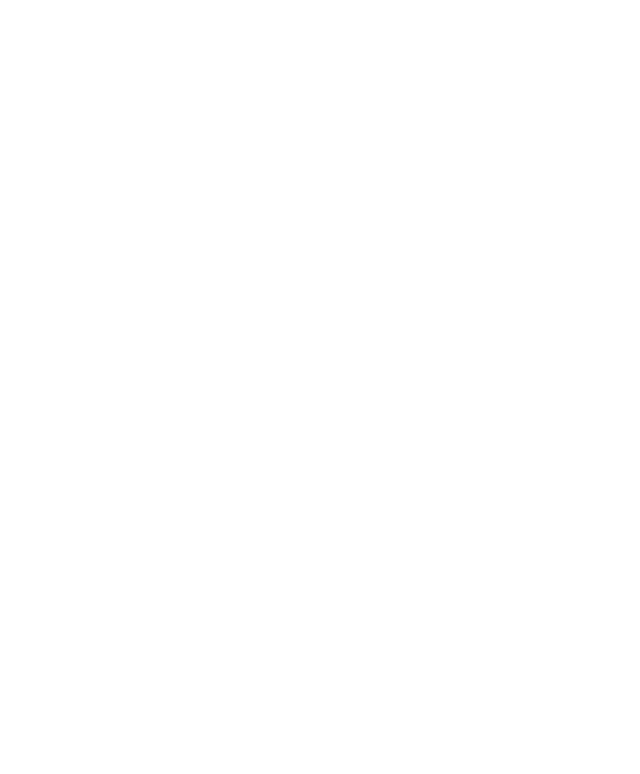
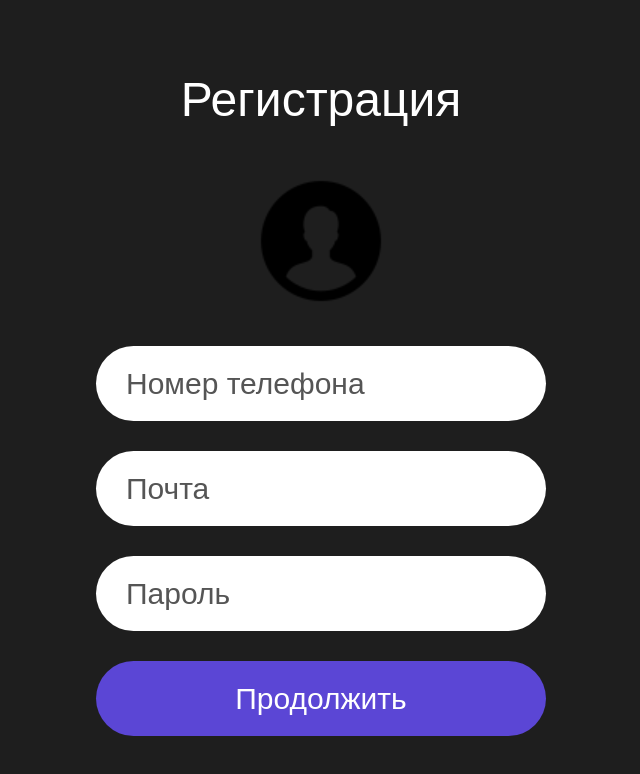
Before and after one commit to ktoto2007/messager, a React (Vite) app: page /registration in a window 1280 px wide. Before the commit this address had no page. Shown: the top 774 px of the page, without its empty margins (319-959 px from the left). Built offline with nearby package versions, Linux system fonts and the light colour scheme.

Commit message:
added registration page

```diff
--- a/src/main.tsx
+++ b/src/main.tsx
@@ -2,8 +2,9 @@
 import { createRoot } from 'react-dom/client'
 import './index.css'
 import {BrowserRouter, Routes, Route} from "react-router"
-import {ChatPage} from './pages/chatPage.tsx'
+import { ChatPage } from './pages/chatPage.tsx'
 import { LoginPage } from './pages/loginPage/loginPage.tsx'
+import { RegistrationPage } from './pages/registrationPage/registrationPage.tsx'
 
 
 createRoot(document.getElementById('root')!).render(
@@ -11,6 +12,7 @@
     <Routes>
       <Route path='/login' element={<LoginPage/>}/>
       <Route path='/chat' element={<ChatPage/>}/>
+      <Route path='/registration' element={<RegistrationPage/>}/>
     </Routes>
   </BrowserRouter>
 )
--- a/src/pages/loginPage/loginPage.css
+++ b/src/pages/loginPage/loginPage.css
@@ -8,7 +8,7 @@
     background-color: #1E1E1E;
     height: 100vh;
     display: flex;
-    gap: 39px;
+    gap: 40px;
     flex-direction: column;
     justify-content: center;
     align-items: center;
@@ -32,6 +32,7 @@
     font-size: 32px;
     text-align: left;
     padding-left: 40px;
+    color: #1E1E1E;
 }
 
 .password {
@@ -44,7 +45,6 @@
     background-color: #5B46D5;
     font-size: 40px;
     text-align: center;
-
 }
 
 .forgot-password {
--- /dev/null
+++ b/src/pages/registrationPage/registrationPage.css
@@ -0,0 +1,54 @@
+* {
+    margin: 0;
+    font-family: sans-serif;
+    box-sizing: border-box;
+}
+
+.contanier {
+    display: flex;
+    flex-direction: column;
+    justify-content: center;
+    align-items: center;
+    gap: 30px;
+    height: 100vh;
+    background-color: #1E1E1E;
+}
+
+.title {
+    color: #ffffff;
+    font-size: 48px;
+}
+
+.profile {
+    height: 150px;
+    width: 150px;
+}
+
+.box {
+    width: 450px;
+    height: 75px;
+    border-radius: 40px;
+    border-width: 0;
+}
+
+.input {
+    background-color: #ffffff;
+    padding-left: 30px;
+    padding-right: 15px;
+    font-size: 30px;
+    color: #555555;
+}
+
+.input::placeholder {
+    font-size: 30px;
+    color: #555555;
+}
+
+.button {
+    background-color: #5B46D5;
+    font-size: 30px;
+    color: #ffffff;
+    display: flex;
+    align-items: center;
+    justify-content: center;
+}
--- /dev/null
+++ b/src/pages/registrationPage/registrationPage.tsx
@@ -0,0 +1,14 @@
+import './registrationPage.css'
+
+export const RegistrationPage  = () => {
+    return (
+        <div className="contanier">
+            <div className="title">Регистрация</div>
+            <img className="profile" src="src\assets\Profile.svg" alt=""/>
+            <input className="box input" type="text" placeholder="Номер телефона"/>
+            <input className="box input" type="text" placeholder="Почта"/>
+            <input className="box input" type="password" placeholder="Пароль"/>
+            <button className="box button">Продолжить</button>
+        </div>
+    )
+}
```
